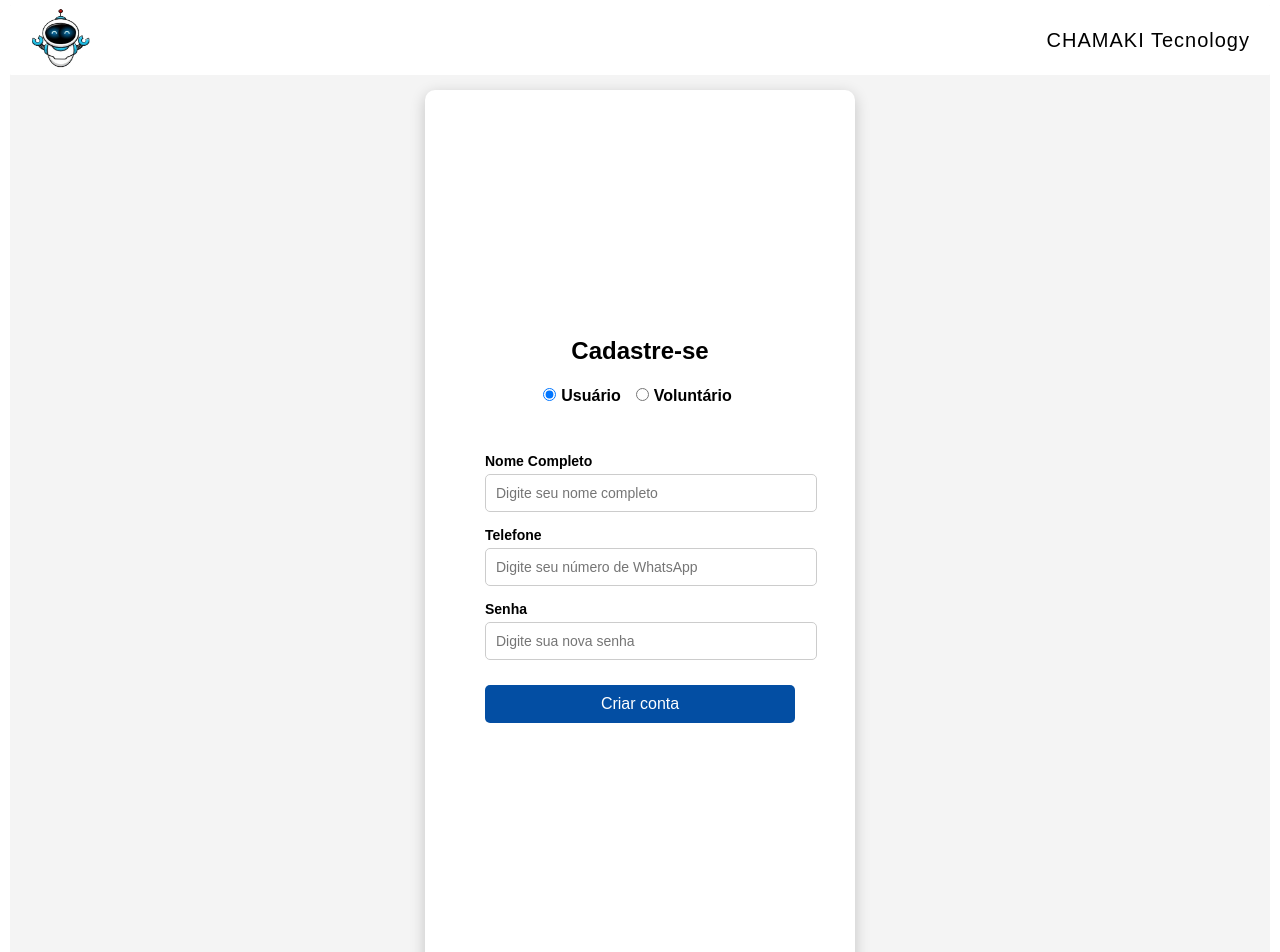
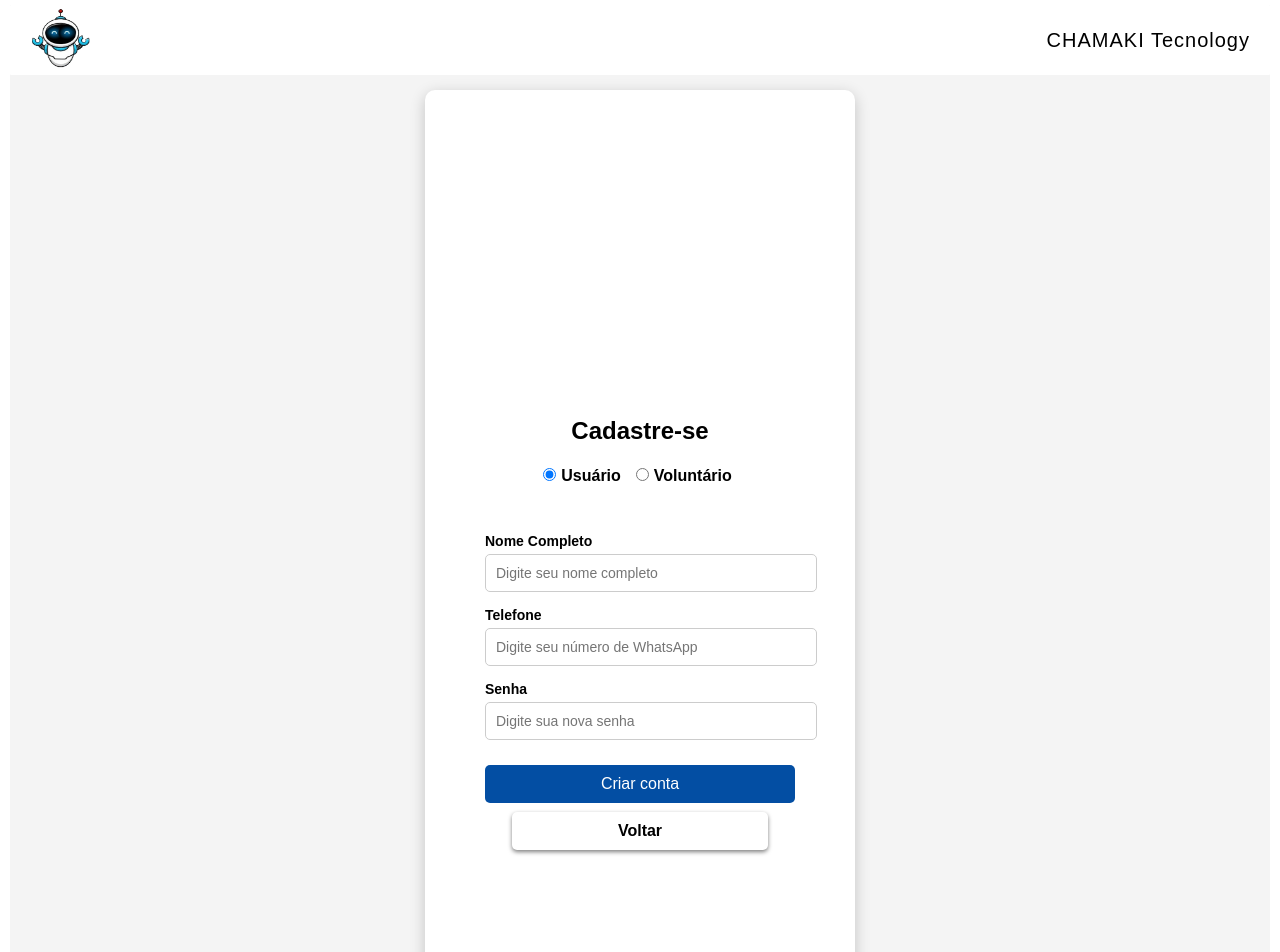
Before and after one commit to Anafcamargo/ProjetoIntegrador, a React (Create React App) app: page /Cadastro in a window 1280 px wide. Shown: the top 952 px of the page. Built offline with nearby package versions, Linux system fonts and the light colour scheme.

Commit message:
button-back do cadastre-se

```diff
--- a/src/estilo/estilo.css
+++ b/src/estilo/estilo.css
@@ -516,7 +516,7 @@ margin-bottom: 100px;
     color: black;
     font-family: 'Arial', sans-serif;
     box-shadow: 0px 4px 15px rgba(0, 0, 0, 0.2);
-    height: 100vh;
+    height: 120vh;
   }
 
   .title {
@@ -616,6 +616,49 @@ background-color: #013066;
   margin: 20px;
 
 }
+
+.back-button-cad{
+  position: absolute;
+  width: 20%;
+  margin-bottom: -7%;
+  background-color: white;
+  color: black;
+  padding: 10px 50px;
+  border: none;
+  border-radius: 5px;
+  cursor: pointer;
+  font-weight: bold;
+  font-size: medium;
+  box-shadow: 0 2px 4px rgba(0, 0, 0, 0.5);
+  margin-top: 20px;
+  align-self: center; /* Adiciona essa linha para centralizar o botão */
+  position: absolute;
+  bottom: 40px; /* Alinha na parte inferior, ajustando conforme necessário */
+  left: 50%; /* Move o botão para o centro horizontal */
+  transform: translateX(-50%); /* Centraliza o botão corretamente */
+}
+
+.back-button-cad2{
+  position: absolute;
+  width: 20%;
+  margin-bottom: -22%;
+  background-color: white;
+  color: black;
+  padding: 10px 50px;
+  border: none;
+  border-radius: 5px;
+  cursor: pointer;
+  font-weight: bold;
+  font-size: medium;
+  box-shadow: 0 2px 4px rgba(0, 0, 0, 0.5);
+  margin-top: 20px;
+  align-self: center; /* Adiciona essa linha para centralizar o botão */
+  position: absolute;
+  bottom: 40px; /* Alinha na parte inferior, ajustando conforme necessário */
+  left: 50%; /* Move o botão para o centro horizontal */
+  transform: translateX(-50%); /* Centraliza o botão corretamente */
+}
+
 
 /*---------Rodape-----------*/
 
@@ -724,7 +767,7 @@ footer {
   text-decoration: underline; /* Adicionar sublinhado ao passar o mouse */
 }
 
-.back-button:hover {
+.back-button:hover, .back-button-cad:hover,.back-button-cad2:hover {
   background-color: #b4b4b4;
 }
 
--- a/src/paginas/cadastro.tsx
+++ b/src/paginas/cadastro.tsx
@@ -1,4 +1,5 @@
 import React, { useState } from "react";
+import { Link } from "react-router-dom";
 import { text } from "stream/consumers";
 import Cabecalho2 from "../componentes/cabecalho2";
 import Rodape from "../componentes/rodape";
@@ -68,6 +69,8 @@ function Cadastro() {
               <button type="submit" className="button">
                 Criar conta
               </button>
+
+             <Link to='/Login'><button className="back-button-cad">Voltar</button></Link>
             </div>
           </div>
         )}
@@ -124,7 +127,9 @@ function Cadastro() {
               <button type="submit" className="button">
                 Criar conta
               </button>
+              <Link to='/Login'><button className="back-button-cad2">Voltar</button></Link>
             </div>
+
           </div>
         )}
 
```
